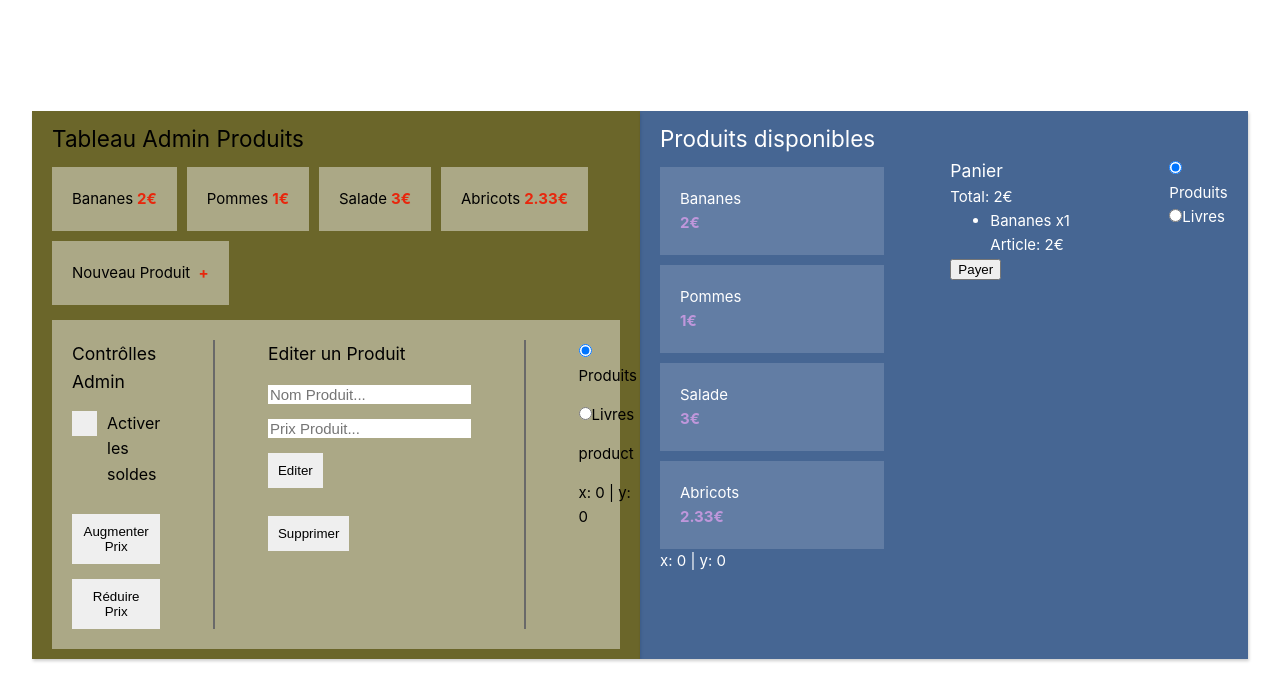
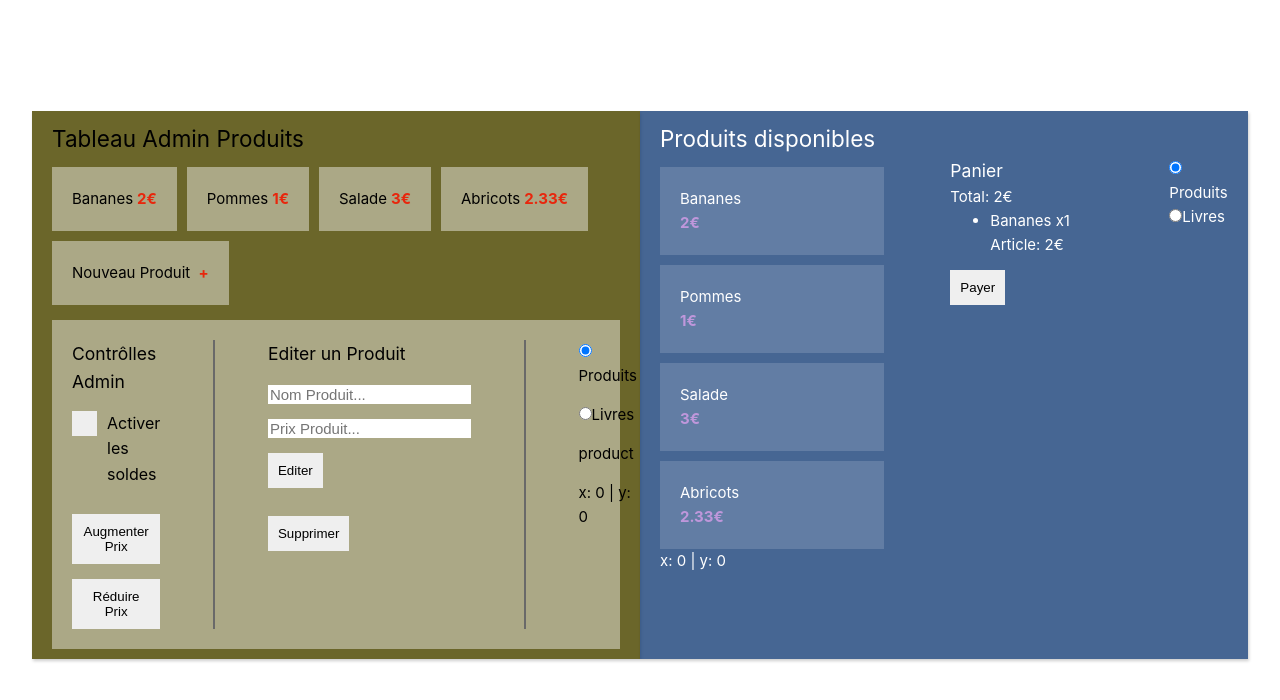
Before and after one commit to GregMarshall999/approfondissement-poe, a Vue app: page / in a window 1280 px wide. Shown: the top 700 px of the page. Built offline with nearby package versions, Linux system fonts and the light colour scheme; data requests are answered from the project's data file.

Commit message:
directive custom globale

```diff
--- a/src/components/AdminViewer.vue
+++ b/src/components/AdminViewer.vue
@@ -202,16 +202,6 @@ const resetSelection = () => {
 const adminDashboard = ref(null);
 const { x, y } = useMouse(adminDashboard);
 
-const vButton = {
-    mounted: (e) => {
-        e.style.width = 'fit-content';
-        e.style.padding = '10px';
-        e.style.borderRadius = 0;
-        e.style.border = 'none';
-        e.style.marginTop = '1em';
-    }
-}
-
 </script>
 
 <style lang="scss">
--- a/src/components/Cart/UserCartComp.vue
+++ b/src/components/Cart/UserCartComp.vue
@@ -11,7 +11,7 @@
             </li>
         </ul>
 
-        <button v-if="cart.length > 0" @click="store.dispatch('cart/pay')">Payer</button>
+        <button v-button v-if="cart.length > 0" @click="store.dispatch('cart/pay')">Payer</button>
     </div>
 </template>
 
--- a/src/main.js
+++ b/src/main.js
@@ -6,5 +6,13 @@ import store from './store'
 
 createApp(App)
 .use(store)
-
+.directive('button', {
+    mounted: (e) => {
+        e.style.width = 'fit-content';
+        e.style.padding = '10px';
+        e.style.borderRadius = 0;
+        e.style.border = 'none';
+        e.style.marginTop = '1em';
+    }
+})
 .mount('#app')
```
